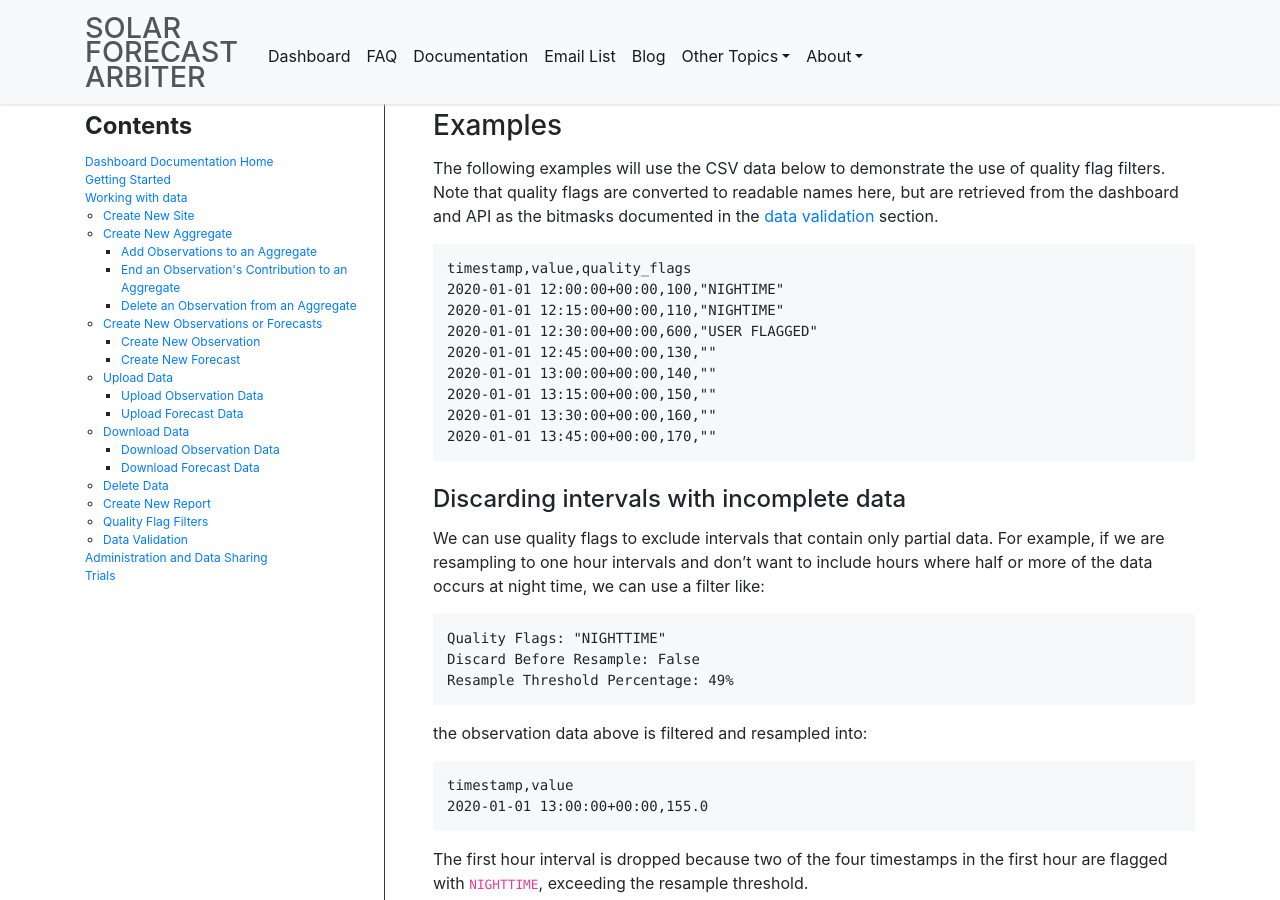
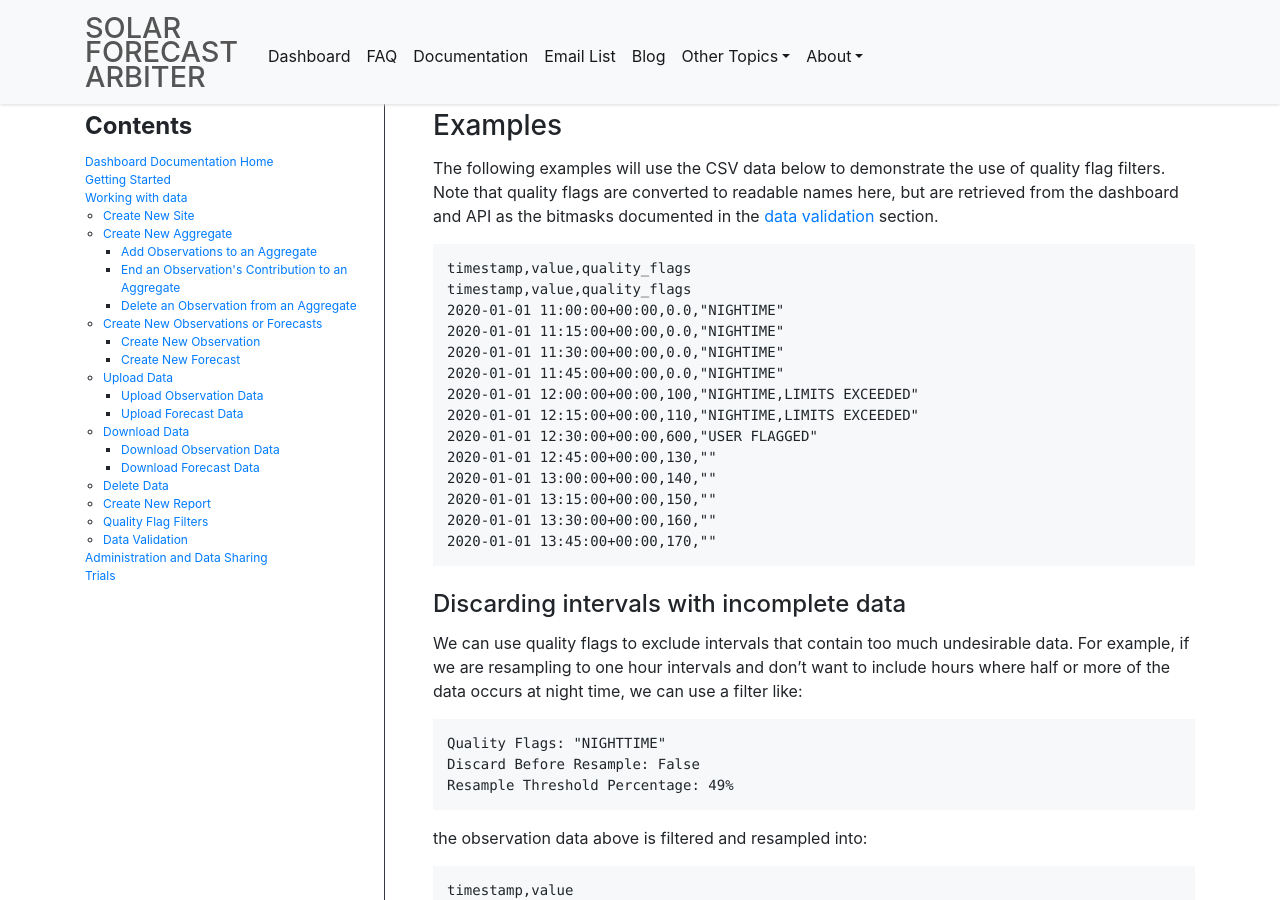
Before and after one commit to SolarArbiter/SolarArbiter.github.io, a Jekyll site: the page built from documentation/dashboard/working_with_data.md, in a window 1280 px wide and 900 px high, scrolled down 22896 px. Built offline with Jekyll 4.4.1, drawn with Linux system fonts in a browser that asks for light colours; some of the changed text lies outside the part shown.

Commit message:
Apply suggestions from code review
Co-authored-by: Will Holmgren <william.holmgren@gmail.com>

````diff
--- a/documentation/dashboard/working_with_data.md
+++ b/documentation/dashboard/working_with_data.md
@@ -467,8 +467,13 @@
 
 ```
 timestamp,value,quality_flags
-2020-01-01 12:00:00+00:00,100,"NIGHTIME"
-2020-01-01 12:15:00+00:00,110,"NIGHTIME"
+timestamp,value,quality_flags
+2020-01-01 11:00:00+00:00,0.0,"NIGHTIME"
+2020-01-01 11:15:00+00:00,0.0,"NIGHTIME"
+2020-01-01 11:30:00+00:00,0.0,"NIGHTIME"
+2020-01-01 11:45:00+00:00,0.0,"NIGHTIME"
+2020-01-01 12:00:00+00:00,100,"NIGHTIME,LIMITS EXCEEDED"
+2020-01-01 12:15:00+00:00,110,"NIGHTIME,LIMITS EXCEEDED"
 2020-01-01 12:30:00+00:00,600,"USER FLAGGED"
 2020-01-01 12:45:00+00:00,130,""
 2020-01-01 13:00:00+00:00,140,""
@@ -480,7 +485,7 @@
 
 #### Discarding intervals with incomplete data
 
-We can use quality flags to exclude intervals that contain only partial data. For
+We can use quality flags to exclude intervals that contain too much undesirable data. For
 example, if we are resampling to one hour intervals and don't want to include
 hours where half or more of the data occurs at night time, we can use a filter
 like:
@@ -561,7 +566,7 @@
 2020-01-01 13:00:00+00:00,155.0
 ```
 The first hour interval is dropped because three of the four timestamps in
-the first hour are flagged with either `NIGHTTIME` or `USER FLAGGED`,
+the first hour are flagged with either `LIMITS EXCEEDED` or `USER FLAGGED`,
 exceeding the resample threshold.
 
 Data Validation
````
Also changed, not shown: other parts of documentation/dashboard/working_with_data.md (+2 -2 lines).
